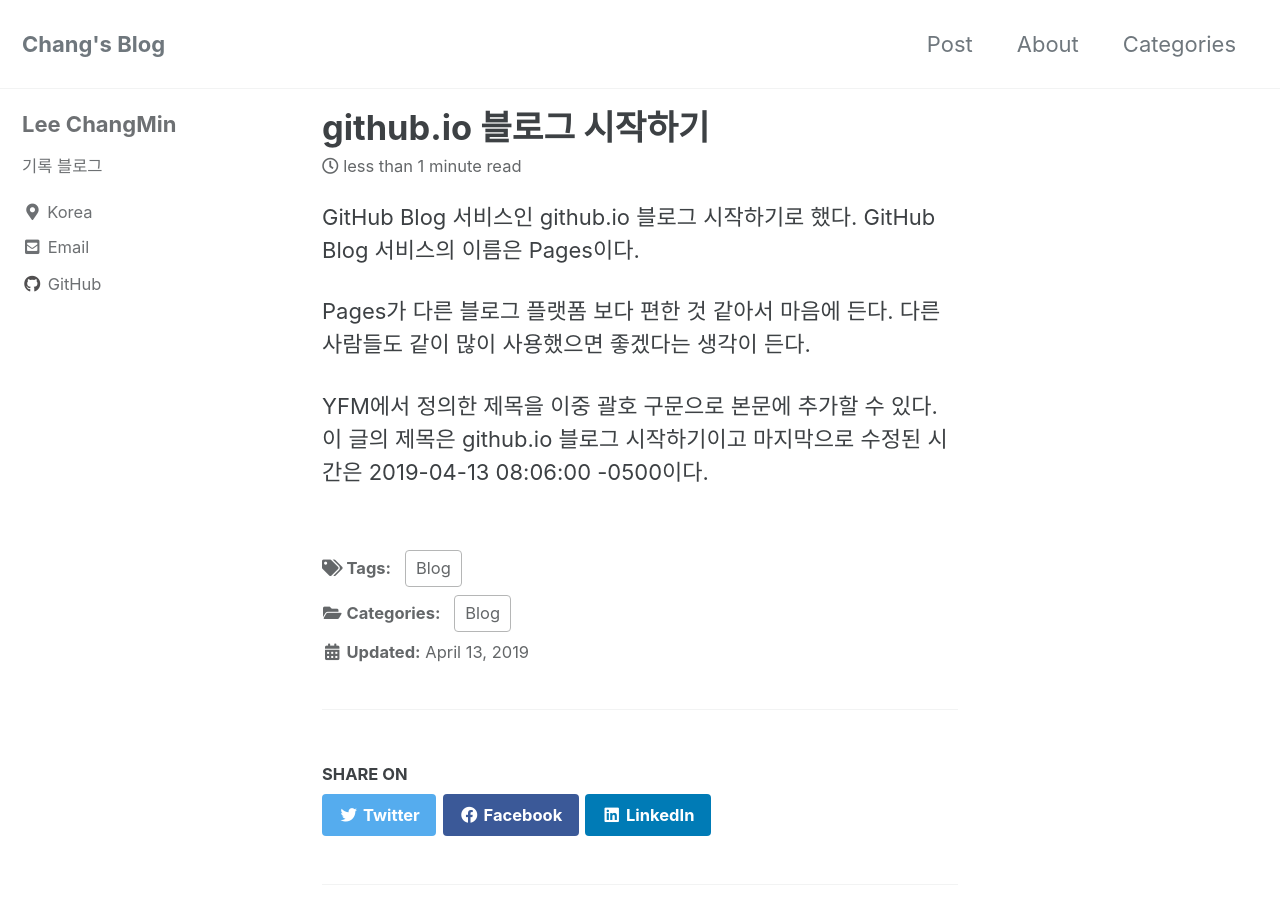
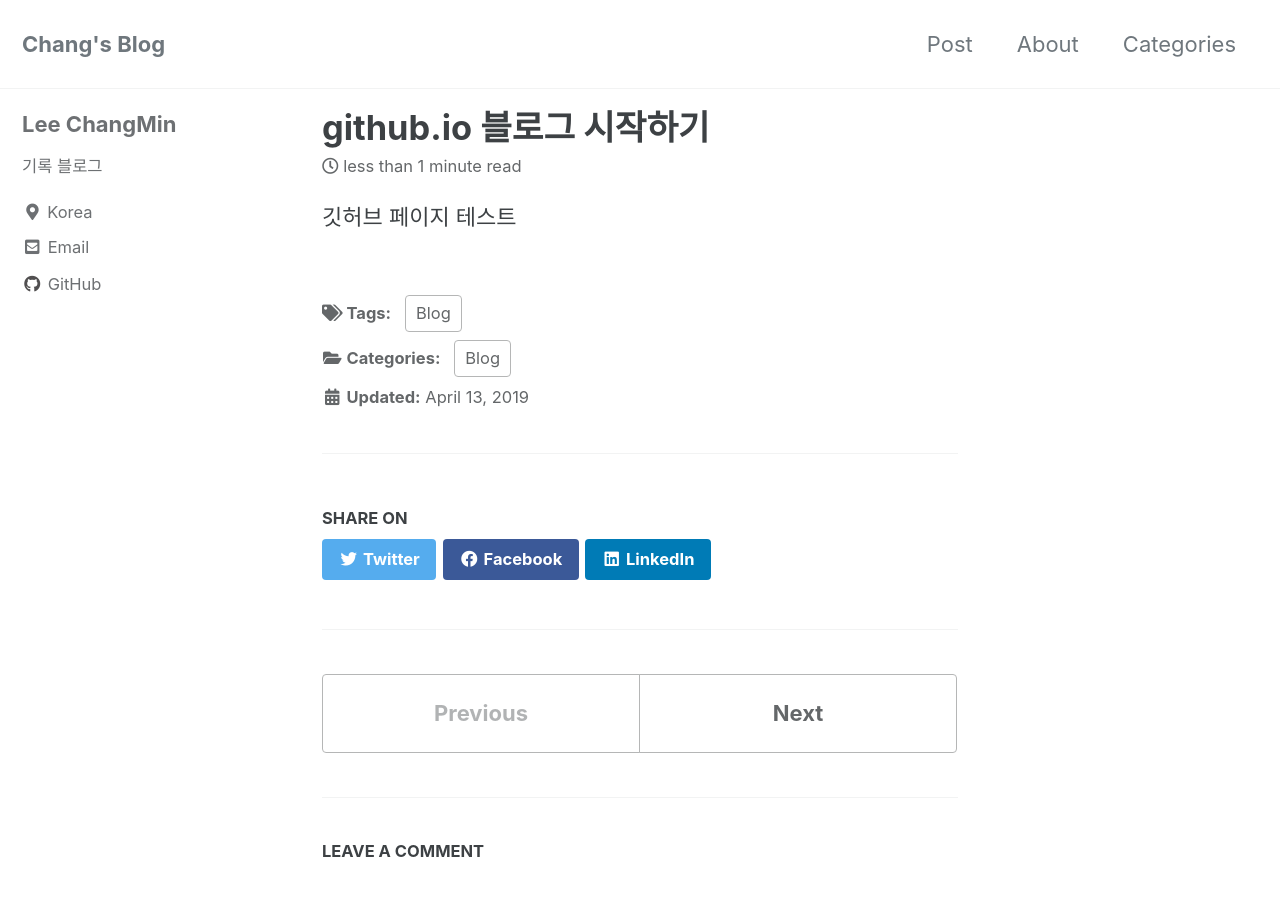
Before and after one commit to changmin2/changmin2.github.io, a Jekyll site: the page built from _posts/2021-06-18-first-post.md, in a window 1280 px wide and 900 px high. Built offline with Jekyll 4.4.1, drawn with Linux system fonts in a browser that asks for light colours; cached includes are drawn as plain includes; comment, search, counter and statistics services are not loaded.

Commit message:
Update 2021-06-18-first-post.md

```diff
--- a/_posts/2021-06-18-first-post.md
+++ b/_posts/2021-06-18-first-post.md
@@ -9,12 +9,4 @@ tags:
 last_modified_at: 2019-04-13T08:06:00-05:00
 ---
 
-GitHub Blog 서비스인 github.io 블로그 시작하기로 했다.
-GitHub Blog 서비스의 이름은 Pages이다.
-
-Pages가 다른 블로그 플랫폼 보다 편한 것 같아서 마음에 든다.
-다른 사람들도 같이 많이 사용했으면 좋겠다는 생각이 든다.
-
-YFM에서 정의한 제목을 이중 괄호 구문으로 본문에 추가할 수 있다.
-이 글의 제목은 {{ page.title }}이고
-마지막으로 수정된 시간은 {{ page.last_modified_at }}이다.
+깃허브 페이지 테스트
```
